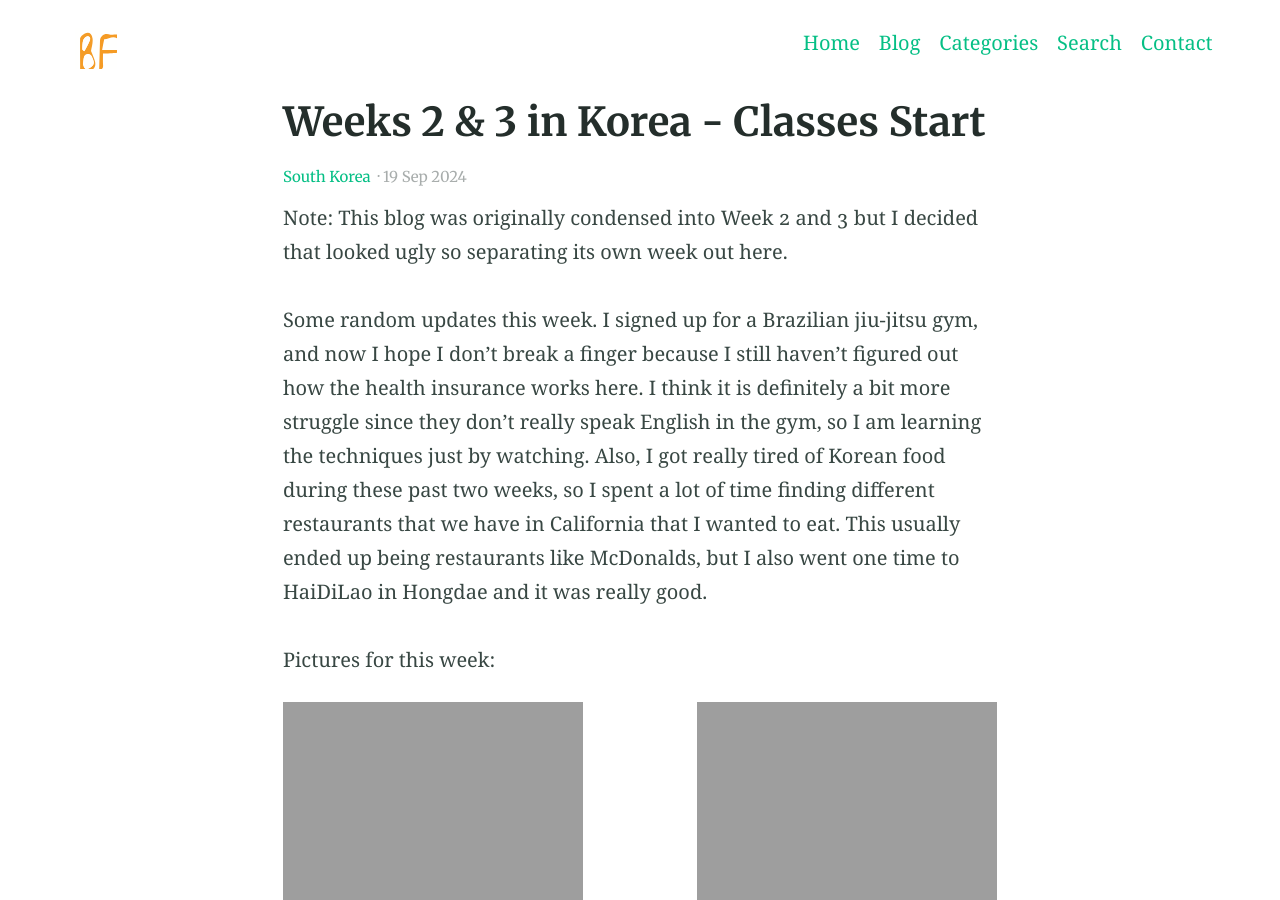
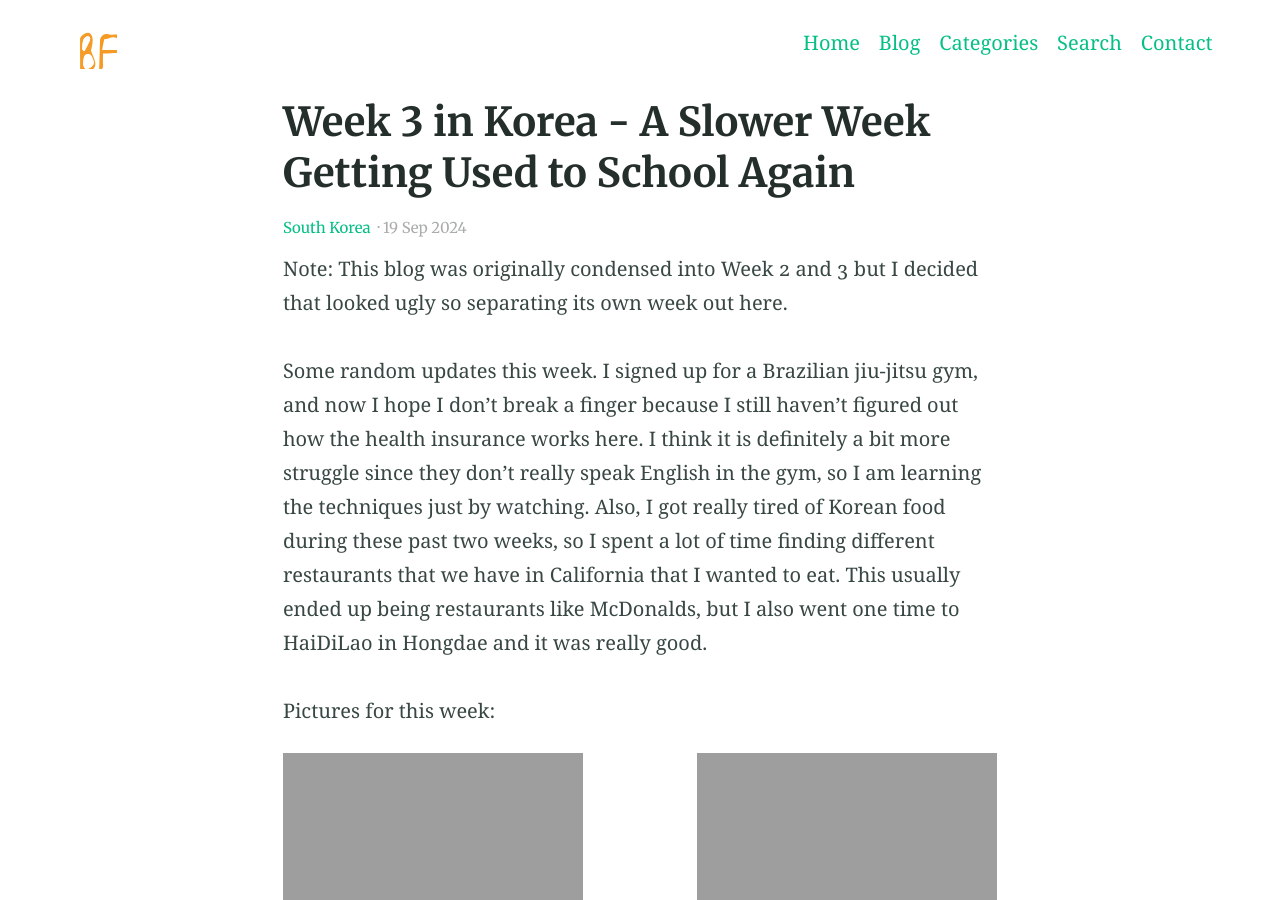
Before and after one commit to brianfu5/brianfu5.github.io, a Jekyll site: the page built from _posts/2024-9-19-week-3-korea.md, in a window 1280 px wide and 900 px high. Built offline with Jekyll 4.4.1, drawn with Linux system fonts in a browser that asks for light colours.

Commit message:
fixed naming on blog

```diff
--- a/_posts/2024-9-19-week-3-korea.md
+++ b/_posts/2024-9-19-week-3-korea.md
@@ -1,5 +1,5 @@
 ---
-title: Weeks 2 & 3 in Korea - Classes Start
+title: Week 3 in Korea - A Slower Week Getting Used to School Again
 categories:
 - South Korea
 excerpt: |
```
